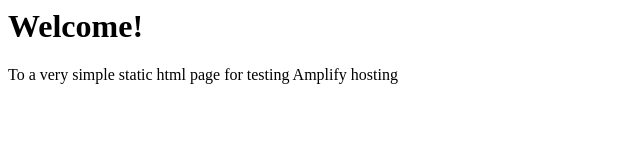
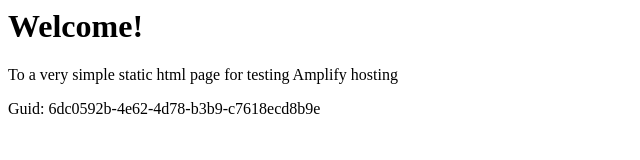
Before and after one commit to aws-aemilia-sfo/Github-PR-Commit-Integration-Test-DoNotTouch-Gith-OKSLNVO2-v1-prod-us-west-1, a website: page src/index.html in a window 1280 px wide. Shown: the whole page, without its empty margins (0-640 px from the left). Drawn offline with Linux system fonts and the light colour scheme.

Commit message:
commit from integ tests

```diff
--- a/src/index.html
+++ b/src/index.html
@@ -1,3 +1,5 @@
+
+
 <html lang="en">
 
 <head>
@@ -10,6 +12,6 @@
 <body>
     <h1>Welcome!</h1>
     <p>To a very simple static html page for testing Amplify hosting</p>
-</body>
+    <p>Guid: 6dc0592b-4e62-4d78-b3b9-c7618ecd8b9e</p></body>
 
 </html>
```
